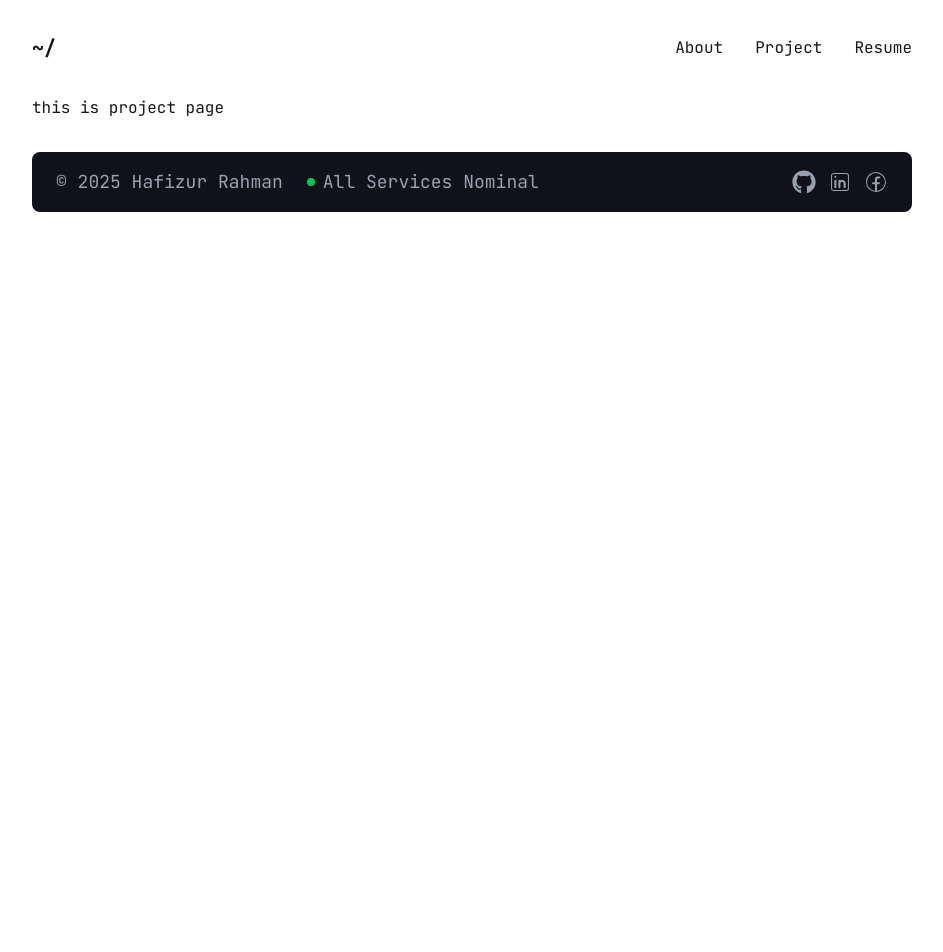
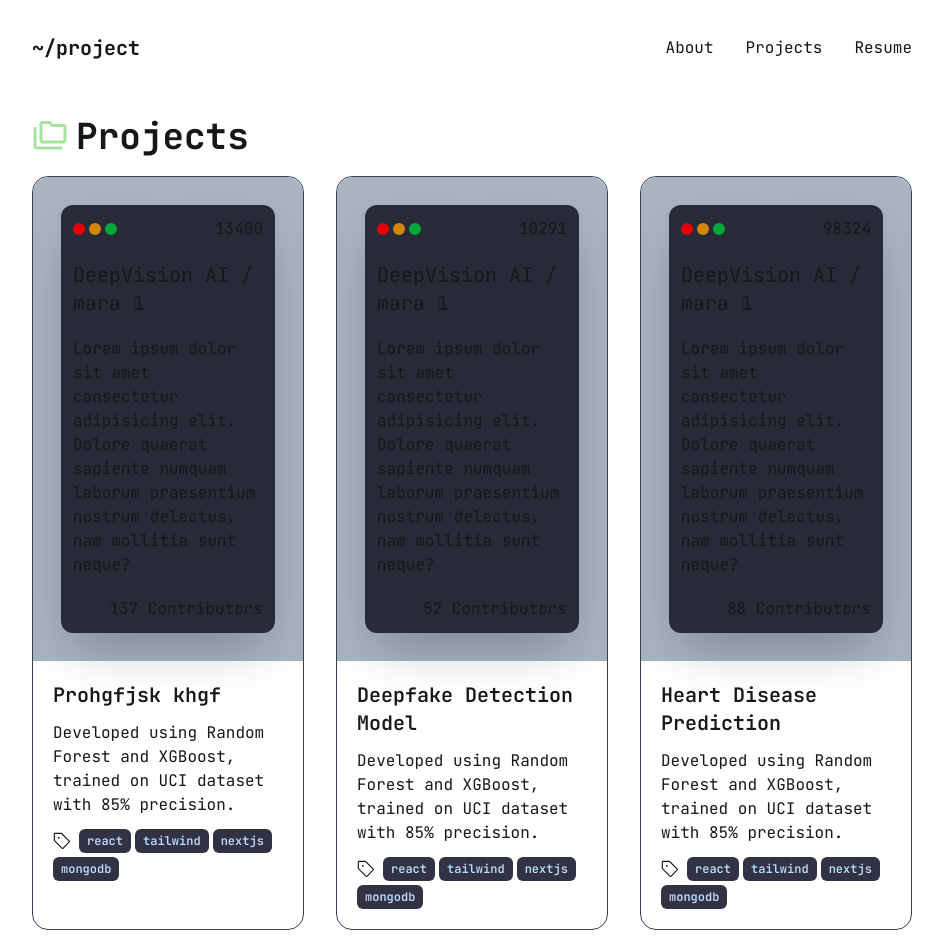
Before and after one commit to ahrafi16/hafiz-portfolio, a Next.js app: page /project in a window 1280 px wide. Shown: the top 952 px of the page, without its empty margins (168-1111 px from the left). Before the commit the page ends 800 px from the top, so only its background shows below. Built offline with nearby package versions, Linux system fonts and the light colour scheme.

Commit message:
Almost completed

```diff
--- a/app/footer/page.js
+++ b/app/footer/page.js
@@ -1,6 +1,6 @@
 import { FaGithub } from "react-icons/fa";
-import { CiLinkedin } from "react-icons/ci";
-import { CiFacebook } from "react-icons/ci";
+import { BsLinkedin } from "react-icons/bs";
+import { FaFacebook } from "react-icons/fa";
 
 
 
@@ -22,14 +22,14 @@ const Footer = () => {
 
                     {/* Social Icons */}
                     <div className="flex items-center gap-3">
-                        <a href="#" className="text-gray-400 hover:text-white transition-colors">
+                        <a href="https://github.com/hafizflow" target="_blank" className="text-gray-400 hover:text-white transition-colors">
                             <FaGithub className="text-2xl" />
                         </a>
-                        <a href="#" className="text-gray-400 hover:text-white transition-colors">
-                            <CiLinkedin className="text-2xl" />
+                        <a href="https://www.linkedin.com/in/hafizflow/" target="_blank" className="text-gray-400 hover:text-white transition-colors">
+                            <BsLinkedin className="text-2xl" />
                         </a>
-                        <a href="#" className="text-gray-400 hover:text-white transition-colors">
-                            <CiFacebook className="text-2xl" />
+                        <a href="https://www.facebook.com/hafizur.rahman.68430" target="_blank" className="text-gray-400 hover:text-white transition-colors">
+                            <FaFacebook className="text-2xl" />
                         </a>
 
                     </div>
--- a/app/layout.js
+++ b/app/layout.js
@@ -1,6 +1,5 @@
 import { Geist, Geist_Mono } from "next/font/google";
 import "./globals.css";
-// import nav from "./nav/Nav";
 import footer from "./footer/page";
 import Nav from "./nav/Nav";
 
--- a/app/nav/Nav.jsx
+++ b/app/nav/Nav.jsx
@@ -1,11 +1,15 @@
 'use client';
 
 import Link from 'next/link';
+import { usePathname } from 'next/navigation';
 import React, { useState, useEffect } from 'react';
 import { IoMdMenu, IoMdClose } from "react-icons/io";
 
 const Page = () => {
     const [isDrawerOpen, setIsDrawerOpen] = useState(false);
+
+    const pathename = usePathname();
+
 
     const toggleDrawer = () => {
         setIsDrawerOpen(!isDrawerOpen);
@@ -34,12 +38,13 @@ const Page = () => {
                     maskImage: 'linear-gradient(to bottom, black 0%, black 60%, transparent 100%)',
                     WebkitMaskImage: 'linear-gradient(to bottom, black 0%, black 60%, transparent 100%)'
                 }}
+
                 className="sticky top-0 z-50 backdrop-blur-sm border-none inset-0"
             >
                 <ul className="flex h-24 items-center justify-between px-4 md:px-0">
                     <li>
                         <Link href="/" className="hover:text-[#a6e3a1] font-bold text-xl flex items-center transition-colors">
-                            ~/
+                            ~{pathename}
                         </Link>
                     </li>
 
@@ -52,7 +57,7 @@ const Page = () => {
                         </li>
                         <li>
                             <Link href="/project" className="hover:text-[#a6e3a1] transition-colors">
-                                Project
+                                Projects
                             </Link>
                         </li>
                         <li>
--- a/app/page.js
+++ b/app/page.js
@@ -1,6 +1,6 @@
 import { FaGithub } from "react-icons/fa";
-import { CiLinkedin } from "react-icons/ci";
-import { CiFacebook } from "react-icons/ci";
+import { BsLinkedin } from "react-icons/bs";
+import { FaFacebook } from "react-icons/fa";
 import { GoTag } from "react-icons/go";
 import { FaRegStar } from "react-icons/fa";
 import { FaArrowRight } from "react-icons/fa6";
@@ -16,17 +16,15 @@ export default function Home() {
         </p>
       </div>
       <div className="my-5 flex items-center gap-6">
-        <a className="hover:text-[#a6e3a1]" href=""><span className="flex items-center gap-2"><FaGithub className="text-lg" />Github</span></a>
+        <a className="hover:text-[#a6e3a1]" href="https://github.com/hafizflow" target="_blank"><span className="flex items-center gap-2"><FaGithub className="text-lg" />Github</span></a>
         <span className="text-xs text-gray-600">|</span>
-        <a className="hover:text-[#a6e3a1]" href=""><span className="flex items-center gap-2"><CiLinkedin className="text-lg" />LinkedIn</span></a>
+        <a className="hover:text-[#a6e3a1]" href="https://www.linkedin.com/in/hafizflow/" target="_blank"><span className="flex items-center gap-2"><BsLinkedin className="text-lg" />LinkedIn</span></a>
         <span className="text-xs text-gray-600">|</span>
-        <a className="hover:text-[#a6e3a1]" href=""><span className="flex items-center gap-2"><CiFacebook className="text-lg" />Facebook</span></a>
+        <a className="hover:text-[#a6e3a1]" href="https://www.facebook.com/hafizur.rahman.68430" target="_blank"><span className="flex items-center gap-2"><FaFacebook className="text-lg" />Facebook</span></a>
       </div>
-      <div>
-        tor company
-      </div>
+
       <div className="flex justify-between items-center mt-20 mb-10">
-        <h1 className="text-4xl flex  gap-2 items-center"><FaRegStar className="text-[#a6e3a1] text-2xl"/>Featured Projects</h1>
+        <h1 className="text-4xl flex  gap-2 items-center"><FaRegStar className="text-[#a6e3a1] text-2xl" />Featured Projects</h1>
         <p className="flex items-center gap-1 text-[#a6e3a1] cursor-pointer">view all <FaArrowRight /></p>
       </div>
       <div className="flex flex-col md:flex-row gap-7">
--- a/app/project/page.js
+++ b/app/project/page.js
@@ -1,9 +1,105 @@
-import React from 'react';
+import { MdOutlineFolderCopy } from "react-icons/md";
+import { GoTag } from "react-icons/go";
 
 const page = () => {
+
+    const projects = [
+        {
+            id: 1,
+            code: 13400,
+            name: "DeepVision AI",
+            version: "mara 1",
+            description:
+                "Lorem ipsum dolor sit amet consectetur adipisicing elit. Dolore quaerat sapiente numquam laborum praesentium nostrum delectus, nam mollitia sunt neque?",
+            contributors: 137,
+            title: "Prohgfjsk khgf",
+            details:
+                "Developed using Random Forest and XGBoost, trained on UCI dataset with 85% precision.",
+            tags: ["react", "tailwind", "nextjs", "mongodb"],
+        },
+        {
+            id: 2,
+            code: 10291,
+            name: "DeepVision AI",
+            version: "mara 1",
+            description:
+                "Lorem ipsum dolor sit amet consectetur adipisicing elit. Dolore quaerat sapiente numquam laborum praesentium nostrum delectus, nam mollitia sunt neque?",
+            contributors: 52,
+            title: "Deepfake Detection Model",
+            details:
+                "Developed using Random Forest and XGBoost, trained on UCI dataset with 85% precision.",
+             tags: ["react", "tailwind", "nextjs", "mongodb"],
+        },
+        {
+            id: 3,
+            code: 98324,
+            name: "DeepVision AI",
+            version: "mara 1",
+            description:
+                "Lorem ipsum dolor sit amet consectetur adipisicing elit. Dolore quaerat sapiente numquam laborum praesentium nostrum delectus, nam mollitia sunt neque?",
+            contributors: 88,
+            title: "Heart Disease Prediction",
+            details:
+                "Developed using Random Forest and XGBoost, trained on UCI dataset with 85% precision.",
+             tags: ["react", "tailwind", "nextjs", "mongodb"],
+        },
+    ];
+
     return (
-        <div>
-            this is project page
+        <div className="">
+            <h2 className="flex items-center text-4xl font-bold gap-2 my-5"><MdOutlineFolderCopy className="text-[#a6e3a1]" />Projects</h2>
+            <div className="grid grid-cols-1 md:grid-cols-2 lg:grid-cols-3 gap-8">
+                {projects.map((project) => (
+                    <div
+                        key={project.id}
+                        className="group border border-gray-700 hover:border-[#a6e3a1] rounded-2xl w-full cursor-pointer"
+                    >
+                        {/* Top box */}
+                        <div className="bg-[#a9b4c0] p-7 rounded-t-2xl">
+                            <div className="bg-[#282a37] transition-transform duration-300 group-hover:scale-105 space-y-5 rounded-xl p-3 shadow-2xl">
+                                <div className="flex justify-between items-center">
+                                    <div className="flex gap-1">
+                                        <div className="bg-red-600 w-3 h-3 rounded-full"></div>
+                                        <div className="bg-yellow-600 w-3 h-3 rounded-full"></div>
+                                        <div className="bg-green-600 w-3 h-3 rounded-full"></div>
+                                    </div>
+                                    <div>{project.code}</div>
+                                </div>
+
+                                <div className="text-xl">
+                                    {project.name} / <span>{project.version}</span>
+                                </div>
+                                <div>{project.description}</div>
+                                <div className="flex justify-end">
+                                    <p>{project.contributors} Contributors</p>
+                                </div>
+                            </div>
+                        </div>
+
+                        {/* Bottom box */}
+                        <div className="space-y-3 p-5">
+                            <h2 className="text-xl font-semibold group-hover:text-[#a6e3a1] transition-colors duration-300">
+                                {project.title}
+                            </h2>
+                            <p>{project.details}</p>
+                            <div className="flex items-center gap-2">
+
+                                <div className="flex items-center gap-1 flex-wrap">
+                                     <GoTag className="text-lg mr-1 font-semibold"/>
+                                    {project.tags.map((tag, index) => (
+                                        <p
+                                            key={index}
+                                            className="text-xs bg-[#313244] px-2 py-1 font-semibold rounded-md text-blue-200"
+                                        >
+                                            {tag}
+                                        </p>
+                                    ))}
+                                </div>
+                            </div>
+                        </div>
+                    </div>
+                ))}
+            </div>
         </div>
     );
 };
```
Also changed, not shown: app/about/page.js (+32 -2 lines), public/pp.png (added).
